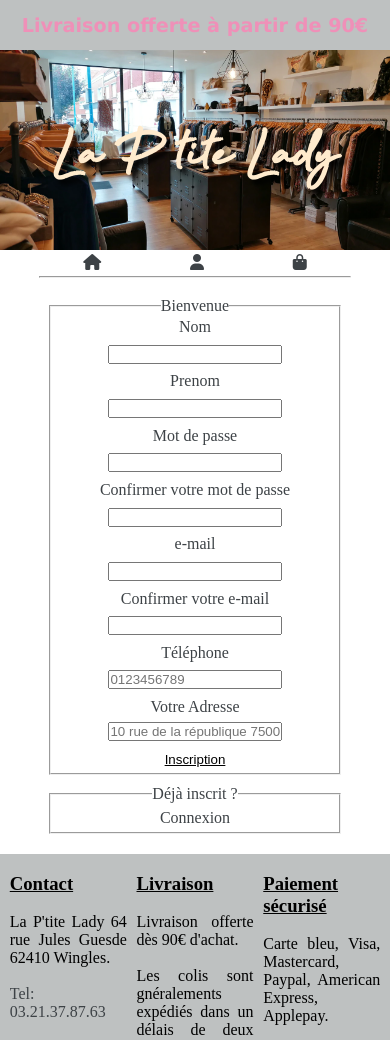
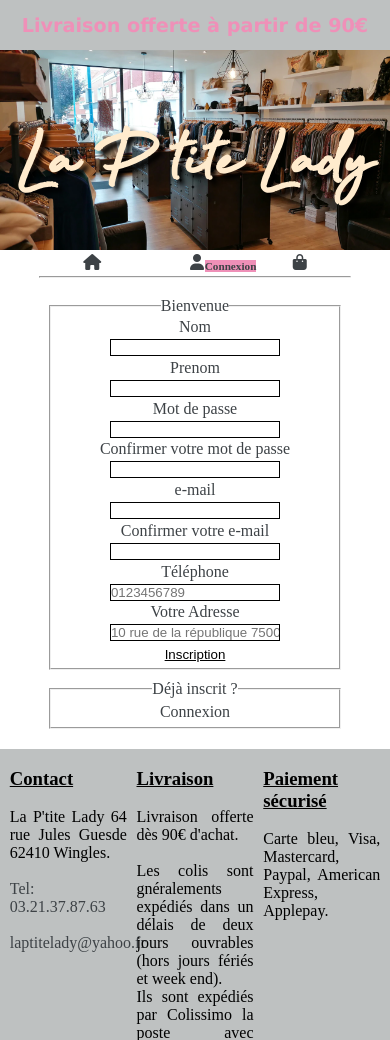
Before and after one commit to Skyjox/La-P-Tite-Lady, a PHP site: page /php/view_insc.php in a window 390 px wide. Shown: the top 1040 px of the page. Run offline with PHP 8.4, Linux system fonts and the light colour scheme; a stand-in replaces the project's code that opens the database connection; some libraries are stand-ins or nearby versions.

Commit message:
responsive dans le bon ordre

```diff
--- a/css/style.css
+++ b/css/style.css
@@ -199,12 +199,7 @@
 }
 
 
-.adresse{
-    width: 100%;
-}
-.adresse input{
-    margin-top: 1%;
-}
+
 
 /*Fin view_insc*/
 /*Début Confirmation*/
@@ -445,24 +440,12 @@
 .update{
 
 }
-/*Media queries*/
-@media screen and (max-width: 2560px){
+/*Media queries*/@media screen  and (max-width: 426px)  {
     h1{
-        font-size: 5rem;
+        font-size: 4rem;
     }
     #boutique{
-        height:200px;
-    }
-    .part2{
-        width:100%;
-        display: flex;
-        flex-direction: column;‡
-    }
-    img{
-        width:50%;
-    }
-    .desc{
-        width: 100%;
+        height: 200px;
     }
     fieldset{
         width:75%;
@@ -473,42 +456,21 @@
         top: 30.8%;
         left:52.5%;
     }
-    #login{
-        justify-content: center;
+    form{
+        width:100%;
     }
+    input{
+        width:49%;
+        margin:1.5% 20%;
 
-    input{
-        width:59%;
-        margin:0;
     }
-    .admin{
-        flex-direction: column;
+    #infos{
+        display: flex;
+
+        width: 100%;
     }
-    .article{
-        width: 98%;
-        margin: 2% 1%;
-    }
-    #commentaire{
-        width:90%;
-        height: 150px;
-        padding: 1%;
-    }
-
-    .membres{
-        width:98%;
-        margin: 0 1% 2% 1%;
-    }
-    .formentaire{
-        margin-top:15px;
-    }
-
-}
-@media screen and (max-width: 1440px){
-    h1{
-        font-size: 5rem;
-    }
-    #boutique{
-        height:200px;
+    #contact,#livraison,#paiement,#customer,#retour{
+        width: 48%;
     }
     .part2{
         width:100%;
@@ -521,99 +483,22 @@
     .desc{
         width: 100%;
     }
-    fieldset{
-        width:75%;
-        padding:0;
-    }
-    #disconnect{
-        position: absolute;
-        top: 30.8%;
-        left:52.5%;
-    }
-    #login{
-        justify-content: center;
-    }
-
-    input{
-        width:59%;
-        margin:0;
-    }
     .admin{
         flex-direction: column;
     }
     .article{
-        width: 98%;
-        margin: 2% 1%;
+        width: 95%;
     }
     #commentaire{
         width:90%;
         height: 150px;
-        padding: 1%;
-    }
-
-    .membres{
-        width:98%;
-        margin: 0 1% 2% 1%;
+        padding-bottom: 3%;
     }
     .formentaire{
         margin-top:15px;
     }
-
-}
-@media screen and (max-width: 1024px){
-    h1{
-        font-size: 5rem;
-    }
-    #boutique{
-        height:200px;
-    }
-    .part2{
-        width:100%;
-        display: flex;
-        flex-direction: column;
-    }
-    img{
-        width:50%;
-    }
-    .desc{
-        width: 100%;
-    }
-    fieldset{
-        width:75%;
-        padding:0;
-    }
-    #disconnect{
-        position: absolute;
-        top: 30.8%;
-        left:52.5%;
-    }
-    #login{
-        justify-content: center;
-    }
-
-    input{
-        width:59%;
-        margin:0;
-    }
-    .admin{
-        flex-direction: column;
-    }
-    .article{
-        width: 98%;
-        margin: 2% 1%;
-    }
-    #commentaire{
-        width:90%;
-        height: 150px;
-        padding: 1%;
-    }
-
-    .membres{
-        width:98%;
-        margin: 0 1% 2% 1%;
-    }
-    .formentaire{
-        margin-top:15px;
+    legend{
+        font-size: 1rem;
     }
 
 }
@@ -672,34 +557,12 @@
 
 }
 
-@media screen  and (max-width: 426px)  {
+@media screen and (max-width: 1024px){
     h1{
-        font-size: 4rem;
+        font-size: 5rem;
     }
     #boutique{
-        height: 200px;
-    }
-    fieldset{
-        width:75%;
-        padding:0;
-    }
-    #disconnect{
-        position: absolute;
-        top: 30.8%;
-        left:52.5%;
-    }
-    input{
-        width:60%;
-        margin:2% 20%;
-
-    }
-    #infos{
-        display: flex;
-
-        width: 100%;
-    }
-    #contact,#livraison,#paiement,#customer,#retour{
-        width: 48%;
+        height:200px;
     }
     .part2{
         width:100%;
@@ -712,22 +575,164 @@
     .desc{
         width: 100%;
     }
+    fieldset{
+        width:80%;
+        padding:0;
+    }
+    #disconnect{
+        position: absolute;
+        top: 31.5%;
+        left:51.5%;
+    }
+    #login{
+        justify-content: center;
+    }
+    form{
+        justify-content: center;
+        width:100%;
+    }
+
+    input{
+        width:40%;
+        margin:0;
+        border: 1px solid black;
+    }
     .admin{
         flex-direction: column;
     }
     .article{
-        width: 95%;
+        width: 98%;
+        margin: 2% 1%;
     }
     #commentaire{
         width:90%;
         height: 150px;
-        padding-bottom: 3%;
+        padding: 1%;
+    }
+
+    .membres{
+        width:98%;
+        margin: 0 1% 2% 1%;
     }
     .formentaire{
         margin-top:15px;
     }
-    legend{
-        font-size: 1rem;
+
+}
+@media screen and (max-width: 1440px){
+    h1{
+        font-size: 5rem;
+    }
+    #boutique{
+        height:200px;
+    }
+    .part2{
+        width:100%;
+        display: flex;
+        flex-direction: column;
+    }
+    img{
+        width:50%;
+    }
+    .desc{
+        width: 100%;
+    }
+    fieldset{
+        width:75%;
+        padding:0;
+    }
+    #disconnect{
+        position: absolute;
+        top: 37.8%;
+        left:51%;
+    }
+    #login{
+        justify-content: center;
+    }
+    form{
+        justify-content: center;
+    }
+
+    input{
+        width:59%;
+        margin:0;
+    }
+    .admin{
+        flex-direction: column;
+    }
+    .article{
+        width: 98%;
+        margin: 2% 1%;
+    }
+    #commentaire{
+        width:90%;
+        height: 150px;
+        padding: 1%;
+    }
+
+    .membres{
+        width:98%;
+        margin: 0 1% 2% 1%;
+    }
+    .formentaire{
+        margin-top:15px;
     }
 
 }
+@media screen and (max-width: 2560px){
+    h1{
+        font-size: 5rem;
+    }
+    #boutique{
+        height:200px;
+    }
+    .part2{
+        width:100%;
+        display: flex;
+        flex-direction: column;
+    }
+    img{
+        width:50%;
+    }
+    .desc{
+        width: 100%;
+    }
+    fieldset{
+        width:75%;
+        padding:0;
+    }
+    #disconnect{
+        position: absolute;
+        top: 30.8%;
+        left:52.5%;
+    }
+    #login{
+        justify-content: center;
+    }
+
+    input{
+        width:59%;
+        margin:0;
+    }
+    .admin{
+        flex-direction: column;
+    }
+    .article{
+        width: 98%;
+        margin: 2% 1%;
+    }
+    #commentaire{
+        width:90%;
+        height: 150px;
+        padding: 1%;
+    }
+
+    .membres{
+        width:98%;
+        margin: 0 1% 2% 1%;
+    }
+    .formentaire{
+        margin-top:15px;
+    }
+
+}
--- a/php/include/header.php
+++ b/php/include/header.php
@@ -38,7 +38,7 @@
                 <li><a href="./home.php"><i class="fa-solid fa-house"></i></a></li>
              <div id="deco">
                 <li><a href="./view_login.php"><i class="fa-solid fa-user " @mouseover=" connect = true" @mouseleave="connect = false"></i></a></li>
-                 <p id="disconnect" v-show="connect">Connexion</p>
+                 <p id="disconnect" >Connexion</p>
              </div>
 
                 <li><a href="#"><i class="fa-solid fa-bag-shopping "></i></a></li>
--- a/php/view_insc.php
+++ b/php/view_insc.php
@@ -7,32 +7,32 @@
     <legend>Bienvenue</legend>
 
     <form action="./inscription.php" method="POST" id="inscription">
-        <label for="nom">Nom</label><br>
-        <input type="text" name="nom" id="nom" required><br>
+        <label for="nom">Nom</label>
+        <input type="text" name="nom" id="nom" required>
 
-        <label for="prenom">Prenom</label><br>
-        <input type="text" name="prenom" id="prenom" required><br>
+        <label for="prenom">Prenom</label>
+        <input type="text" name="prenom" id="prenom" required>
 
-        <label for="password">Mot de passe</label><br>
-        <input type="password" name="password" id="mdp" required><br>
+        <label for="password">Mot de passe</label>
+        <input type="password" name="password" id="mdp" required>
 
-        <label for="compassword">Confirmer votre mot de passe</label><br>
-        <input type="password" name="compassword" id="comp" required><br>
+        <label for="compassword">Confirmer votre mot de passe</label>
+        <input type="password" name="compassword" id="comp" required>
 
-        <label for="mail">e-mail</label><br>
-        <input type="email" name="mail" id="mail" required><br>
+        <label for="mail">e-mail</label>
+        <input type="email" name="mail" id="mail" required>
 
-        <label for="confmail">Confirmer votre e-mail</label><br>
-        <input type="mail" name="confmail" id="confmail" required><br>
+        <label for="confmail">Confirmer votre e-mail</label>
+        <input type="mail" name="confmail" id="confmail" required>
 
         <label for="telephone">Téléphone</label>
         <input type="tel" name="telephone" id="telephone" placeholder="0123456789" onFocus="this.placeholder='';">
 
         <label for="adresse">Votre Adresse</label>
-        <div class="adresse">
+
         <input type="text" name="adresse" id="numero" placeholder="10 rue de la république 75000 Paris" onFocus="this.placeholder='';">
 
-        </div>
+
 
 
         <div id="submit">
```
